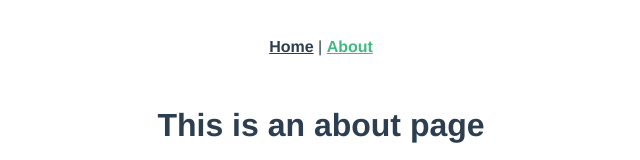
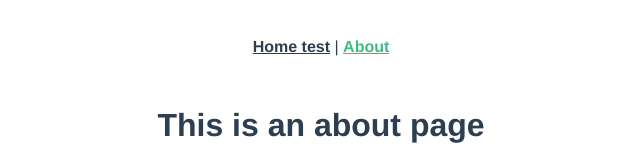
Before and after one commit to quoctho9x/vue-demo, a Vue app: page /about in a window 1280 px wide. Shown: the top 160 px of the page, without its empty margins (319-959 px from the left). Built offline with nearby package versions, Linux system fonts and the light colour scheme.

Commit message:
update test app.vue

```diff
--- a/src/App.vue
+++ b/src/App.vue
@@ -1,7 +1,7 @@
 <template>
   <div id="app">
     <div id="nav">
-      <router-link to="/">Home</router-link> |
+      <router-link to="/">Home test</router-link> |
       <router-link to="/about">About</router-link>
     </div>
     <router-view/>
```
